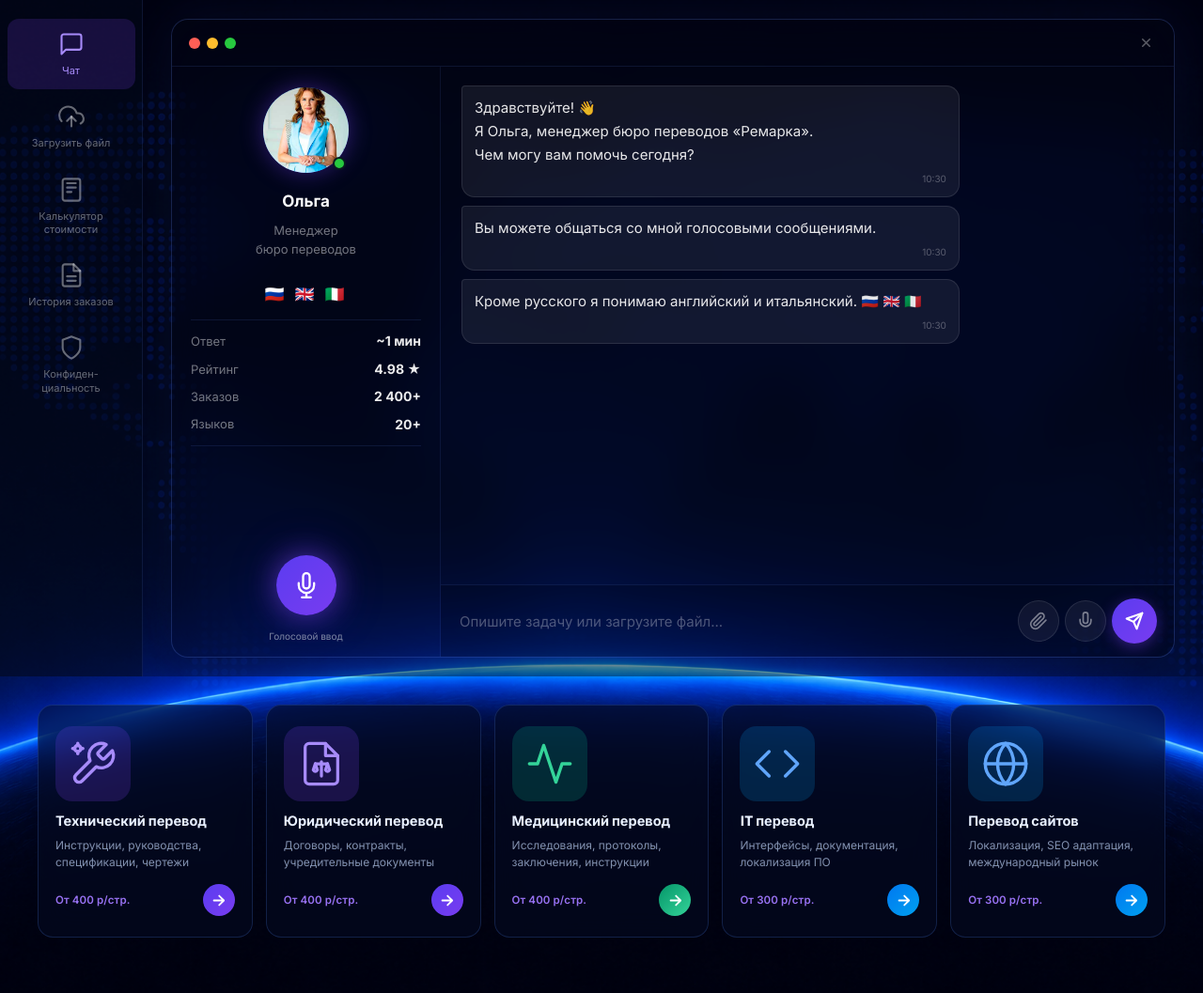
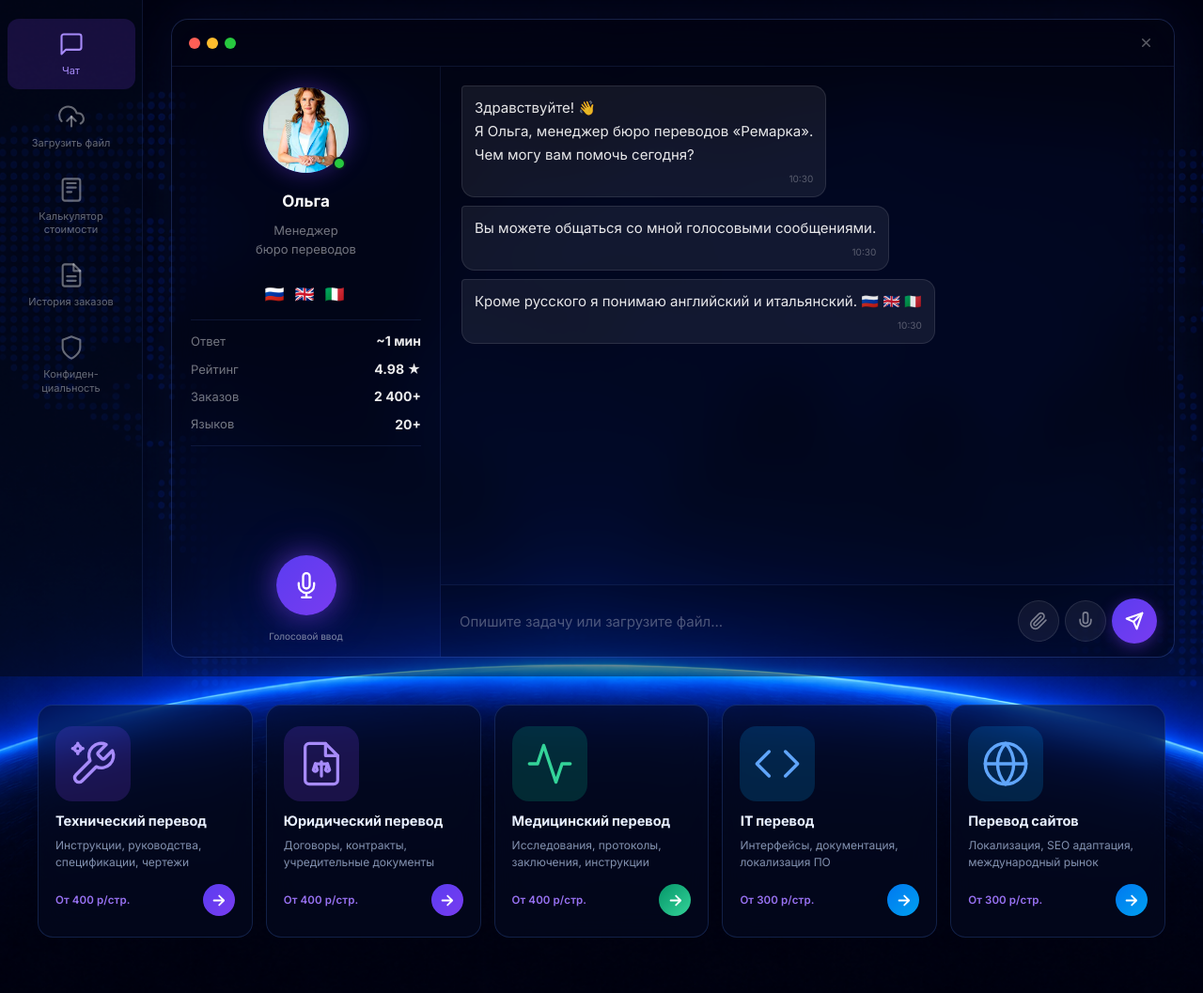
Before and after one commit to alefcom1/Moscowtrans, a PHP site: page /prototype/ in a window 1280 px wide. Shown: the part 80-1137 px from the top of the page at 94% size. Run offline with PHP 8.4, Linux system fonts and the light colour scheme.

Commit message:
Chat bubbles: fit-content width via align-items flex-start, remove max-width limit

```diff
--- a/prototype/css/styles.css
+++ b/prototype/css/styles.css
@@ -1151,8 +1151,9 @@ img { max-width: 100%; display: block; }
 .cw-agent-panel .asl        { font-size: 13px; }
 .cw-agent-panel .asv        { font-size: 14px; }
 
-/* Шрифт в чате */
-.msg-bub  { font-size: 15px; max-width: 72%; }
+/* Шрифт в чате; ширина пузыря — по содержимому */
+.cw-msgs  { align-items: flex-start; }
+.msg-bub  { font-size: 15px; }
 .cw-input { font-size: 15px; }
 
 /* Кнопки ввода крупнее */
```
